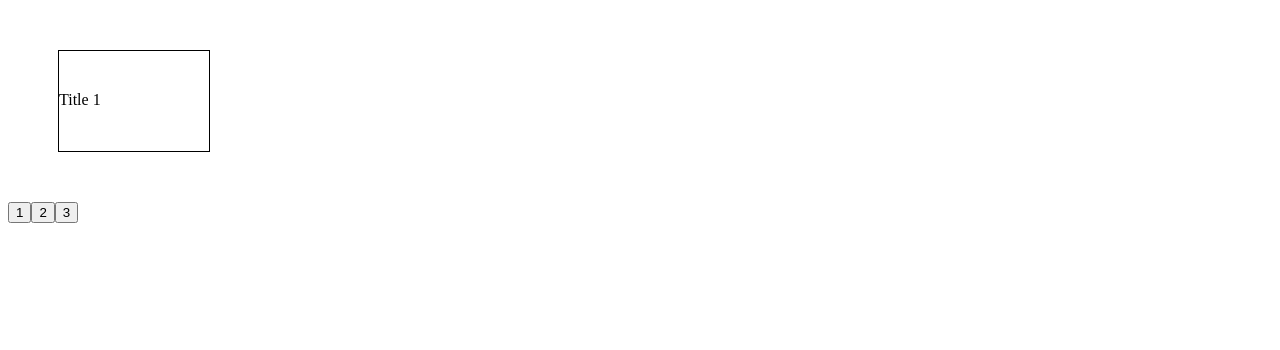
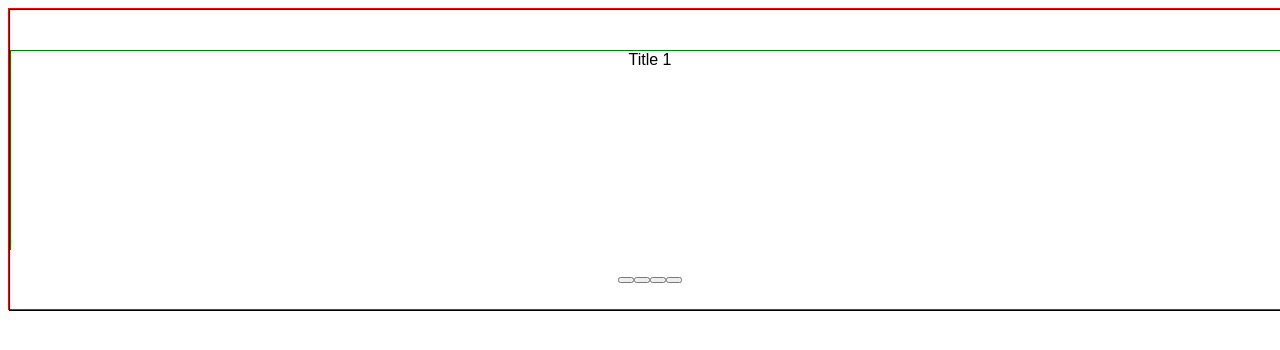
Before and after one commit to dreamorosi/react-text-scroller, a React app: page / in a window 1280 px wide. Built offline with nearby package versions, Linux system fonts and the light colour scheme.

Commit message:
Changed to class

```diff
--- a/public/index.html
+++ b/public/index.html
@@ -1,16 +1,18 @@
 <!DOCTYPE html>
 <html lang="en">
-
   <head>
-	<meta charset="utf-8">
-	<meta name="viewport" content="width=device-width, initial-scale=1, shrink-to-fit=no">
-	<meta name="theme-color" content="#000000">
+    <meta charset="utf-8" />
+    <meta
+      name="viewport"
+      content="width=device-width, initial-scale=1, shrink-to-fit=no"
+    />
+    <meta name="theme-color" content="#000000" />
     <!--
       manifest.json provides metadata used when your web app is added to the
       homescreen on Android. See https://developers.google.com/web/fundamentals/engage-and-retain/web-app-manifest/
     -->
-	<link rel="manifest" href="%PUBLIC_URL%/manifest.json">
-	<link rel="shortcut icon" href="%PUBLIC_URL%/favicon.ico">
+    <link rel="manifest" href="%PUBLIC_URL%/manifest.json" />
+    <link rel="shortcut icon" href="%PUBLIC_URL%/favicon.ico" />
     <!--
       Notice the use of %PUBLIC_URL% in the tags above.
       It will be replaced with the URL of the `public` folder during the build.
@@ -21,6 +23,14 @@
       Learn how to configure a non-root public URL by running `npm run build`.
     -->
     <title>React App</title>
+    <style>
+      #root {
+        font-family: sans-serif;
+        width: 100vw;
+        height: 300px;
+        border: 1px solid red;
+      }
+    </style>
   </head>
 
   <body>
@@ -39,5 +49,4 @@
       To create a production bundle, use `npm run build` or `yarn build`.
     -->
   </body>
-
 </html>
--- a/src/index.js
+++ b/src/index.js
@@ -6,32 +6,50 @@ const duration = 500;
 
 const defaultStyle = {
   transition: `transform ${duration}ms ease-in-out`,
-  transform: `translate(0px, 100px)`
+  transform: `translate(0px, 100px)`,
+  textAlign: "center",
+  height: "100%",
+  border: "1px solid green"
 };
 
 const transitionStyles = {
-  entering: { transition: "none" },
+  entering: { display: "block" },
   entered: { transform: `translate(0px, 40px)` },
-  exiting: { transform: `translate(0px, -20px)` },
-  exited: { transform: `translate(0px, -20px)`, display: "none" }
+  exiting: { transform: `translate(0px, -75px)` },
+  exited: { transform: `translate(0px, 100px)`, display: "none" }
 };
 
-const Fade = () => {
-  const [isOneVisible, setOneVisible] = useState(true);
-  const [isTwoVisible, setTwoVisible] = useState(false);
-  const [isThreeVisible, setThreeVisible] = useState(false);
-  return [
-    <div
-      style={{
-        border: "1px solid #000",
-        width: "150px",
-        height: "100px",
-        margin: "50px 50px",
-        overflow: "hidden"
-      }}
-      key={0}
-    >
-      <Transition in={isOneVisible} timeout={duration}>
+class TextScroller extends React.Component {
+  constructor(props) {
+    super(props);
+
+    this.state = {
+      visibility: []
+    };
+
+    this.state.visibility = props.strings.map(() => false);
+
+    this.renderSlides = this.renderSlides.bind(this);
+    this.renderButtons = this.renderButtons.bind(this);
+    this.changeSlide = this.changeSlide.bind(this);
+  }
+
+  componentDidMount() {
+    const { strings } = this.props;
+
+    let visibility = [];
+    for (let i in strings) {
+      visibility.push(parseInt(i, 10) === 0);
+    }
+    this.setState({ visibility: visibility });
+  }
+
+  renderSlides() {
+    const { strings } = this.props;
+    const { visibility } = this.state;
+
+    return strings.map((el, i) => (
+      <Transition key={`${el}${i}`} in={visibility[i]} timeout={duration}>
         {state => (
           <div
             style={{
@@ -39,67 +57,81 @@ const Fade = () => {
               ...transitionStyles[state]
             }}
           >
-            Title 1
+            {el}
           </div>
         )}
       </Transition>
-      <Transition in={isTwoVisible} timeout={duration}>
-        {state => (
+    ));
+  }
+
+  renderButtons() {
+    const { strings } = this.props;
+
+    return strings.map((el, i) => (
+      <button
+        key={`${el}${i}`}
+        onClick={() => {
+          this.changeSlide(i);
+        }}
+        style={{
+          alignSelf: "center"
+        }}
+      />
+    ));
+  }
+
+  changeSlide(idx) {
+    const { visibility } = this.state;
+
+    visibility.forEach((el, i) => {
+      if (i === idx && el) {
+        return;
+      }
+      visibility[i] = i === idx;
+      this.setState({ visibility: visibility });
+    });
+  }
+
+  render() {
+    return (
       <div
         style={{
-              ...defaultStyle,
-              ...transitionStyles[state]
+          border: "1px solid #000",
+          width: "inherit",
+          height: "inherit"
         }}
       >
-            Title 2
-          </div>
-        )}
-      </Transition>
-      <Transition in={isThreeVisible} timeout={duration}>
-        {state => (
         <div
           style={{
-              ...defaultStyle,
-              ...transitionStyles[state]
+            width: "inherit",
+            height: "80%",
+            overflow: "hidden"
+          }}
+          key={0}
+        >
+          {this.renderSlides()}
+        </div>
+        <div
+          style={{
+            width: "inherit",
+            height: "20%",
+            display: "flex",
+            justifyContent: "center",
+            alignItems: "center"
           }}
         >
-            Title 3
+          {this.renderButtons()}
         </div>
-        )}
-      </Transition>
-    </div>,
-    <button
-      key={1}
-      onClick={() => {
-        setOneVisible(!isOneVisible);
-        setTwoVisible(false);
-        setThreeVisible(false);
-      }}
-    >
-      1
-    </button>,
-    <button
-      key={2}
-      onClick={() => {
-        setOneVisible(false);
-        setTwoVisible(!isTwoVisible);
-        setThreeVisible(false);
-      }}
-    >
-      2
-    </button>,
-    <button
-      key={3}
-      onClick={() => {
-        setOneVisible(false);
-        setTwoVisible(false);
-        setThreeVisible(!isThreeVisible);
-      }}
-    >
-      3
-    </button>
-  ];
+      </div>
+    );
+  }
+}
+
+const App = () => {
+  return (
+    <TextScroller strings={["Title 1", "Title 2", "Title 3", "Title 4"]} />
+  );
 };
 
 const rootElement = document.getElementById("root");
-ReactDOM.render(<Fade />, rootElement);
+ReactDOM.render(<App />, rootElement);
--- a/src/styles.css
+++ /dev/null
@@ -1,4 +0,0 @@
-.App {
-  font-family: sans-serif;
-  text-align: center;
-}
```
Lines whose indentation alone changed are shown as unchanged.
